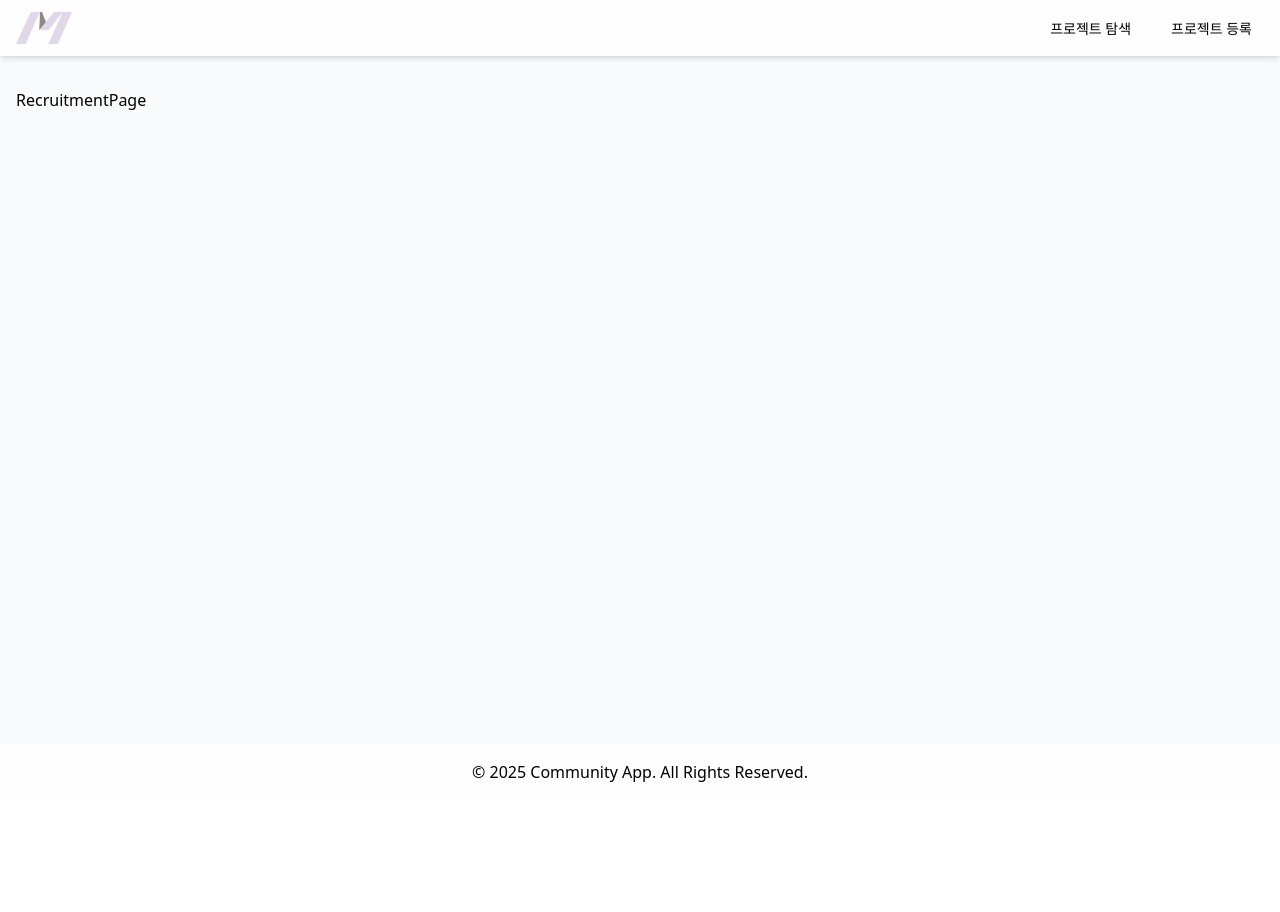
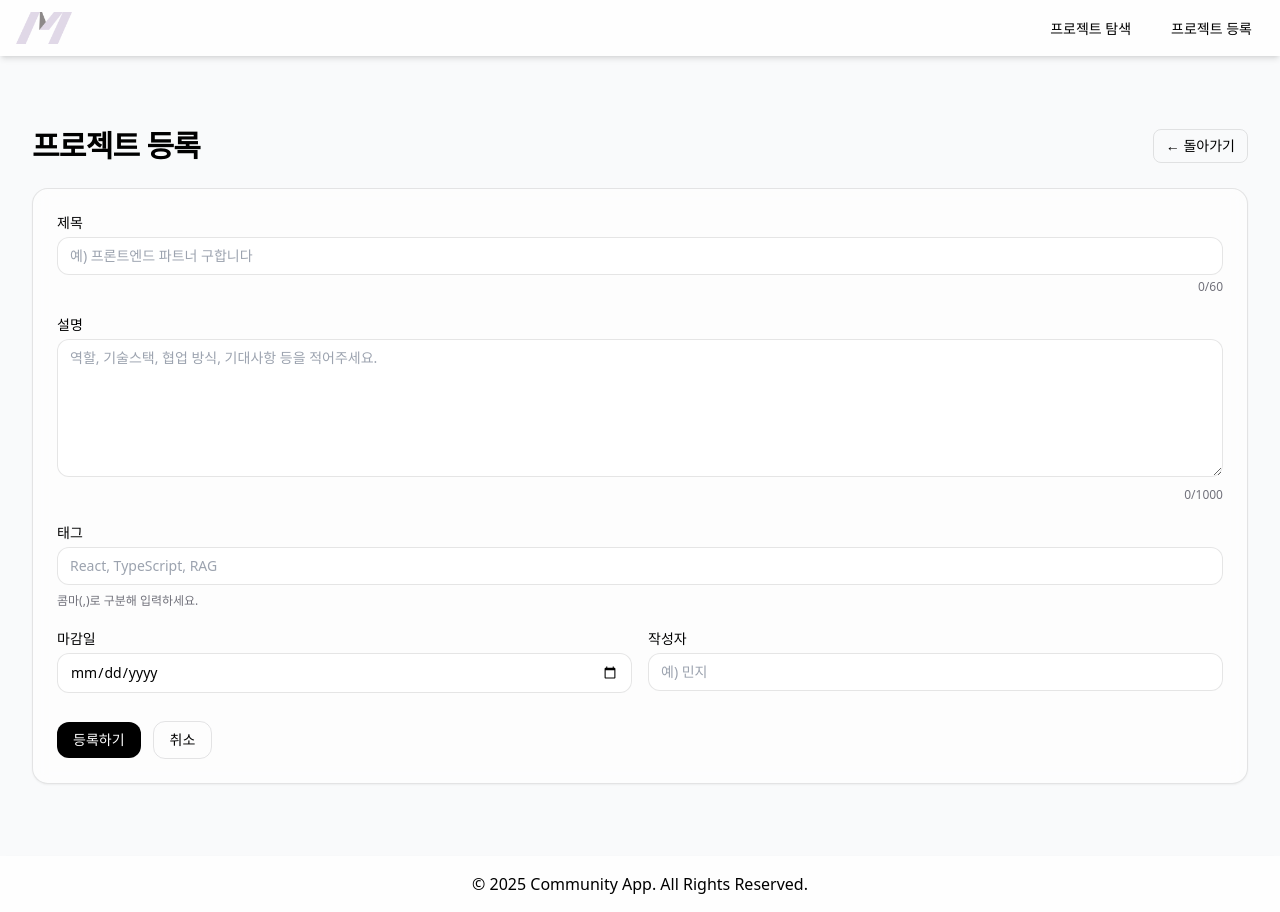
Before and after one commit to yurim6858/meom_front, a React (Vite) app in the folder moem-app/: page /recruitments in a window 1280 px wide. Before the commit the page ends 800 px from the top, so only its background shows below. Built offline with nearby package versions, Linux system fonts and the light colour scheme.

Commit message:
feat: 프로젝트 등록 초기 구현현

```diff
--- a/moem-app/src/pages/RecruitmentPage.jsx
+++ b/moem-app/src/pages/RecruitmentPage.jsx
@@ -1,9 +1,184 @@
-import React from 'react'
+// src/pages/project/ProjectCreatePage.jsx
+import { useState, useMemo } from "react";
+import { useNavigate } from "react-router-dom";
 
-const RecruitmentPage = () => {
+const MAX_TITLE = 60;
+const MAX_DESC = 1000;
+
+export default function ProjectCreatePage() {
+  const navigate = useNavigate();
+  const [title, setTitle] = useState("");
+  const [desc, setDesc] = useState("");
+  const [tagsInput, setTagsInput] = useState(""); // 콤마 구분
+  const [deadline, setDeadline] = useState("");
+  const [username, setUsername] = useState(""); // 작성자 이름(임시)
+  const [submitting, setSubmitting] = useState(false);
+  const [errors, setErrors] = useState({});
+
+  const tags = useMemo(
+    () =>
+      tagsInput
+        .split(",")
+        .map((t) => t.trim())
+        .filter((t) => t.length > 0)
+        .slice(0, 12),
+    [tagsInput]
+  );
+
+  const todayISO = useMemo(() => {
+    const d = new Date(); d.setHours(0,0,0,0);
+    return d.toISOString().slice(0, 10);
+  }, []);
+
+  const validate = () => {
+    const e = {};
+    if (!title.trim()) e.title = "제목을 입력해 주세요.";
+    if (title.trim().length > MAX_TITLE) e.title = `제목은 최대 ${MAX_TITLE}자입니다.`;
+    if (!desc.trim()) e.desc = "설명을 입력해 주세요.";
+    if (desc.trim().length > MAX_DESC) e.desc = `설명은 최대 ${MAX_DESC}자입니다.`;
+    if (!deadline) e.deadline = "마감일을 선택해 주세요.";
+    if (deadline && deadline < todayISO) e.deadline = "마감일은 오늘 이후여야 합니다.";
+    if (!username.trim()) e.username = "작성자 이름을 입력해 주세요.";
+    setErrors(e);
+    return Object.keys(e).length === 0;
+  };
+
+  const handleSubmit = async (e) => {
+    e.preventDefault();
+    if (!validate()) return;
+    try {
+      setSubmitting(true);
+
+      // TODO: 실제 API 연동으로 교체
+      // const res = await fetch('/api/projects', { method:'POST', body: JSON.stringify({...}) })
+      // const { id } = await res.json();
+
+      const fakeId = Math.floor(Math.random() * 900000 + 100000); // 임시 id
+      // 성공 후 상세로 이동
+      navigate(`/project/${fakeId}`, { replace: true });
+    } finally {
+      setSubmitting(false);
+    }
+  };
+
   return (
-    <div>RecruitmentPage</div>
-  )
+    <section className="scroll-mt-[72px]">
+      <div className="container max-w-[1280px] mx-auto px-4 py-8 sm:py-10">
+        <div className="mb-6 flex items-center justify-between">
+          <h1 className="text-2xl font-bold tracking-tight sm:text-3xl">프로젝트 등록</h1>
+          <button
+            type="button"
+            onClick={() => navigate(-1)}
+            className="rounded-lg border border-black/10 px-3 py-1.5 text-sm hover:bg-zinc-50 dark:border-white/10 dark:hover:bg-zinc-800"
+          >
+            ← 돌아가기
+          </button>
+        </div>
+
+        <form
+          onSubmit={handleSubmit}
+          className="rounded-2xl border border-black/10 bg-white/60 p-6 shadow-sm backdrop-blur dark:border-white/10 dark:bg-zinc-900/60"
+          noValidate
+        >
+          {/* 제목 */}
+          <div className="mb-5">
+            <label className="mb-1 block text-sm font-medium">제목</label>
+            <input
+              value={title}
+              onChange={(e) => setTitle(e.target.value)}
+              placeholder="예) 프론트엔드 파트너 구합니다"
+              className="w-full rounded-xl border border-black/10 bg-white px-3 py-2 text-sm outline-none focus:ring-2 focus:ring-black/10 dark:border-white/10 dark:bg-zinc-900"
+            />
+            <div className="mt-1 flex justify-between text-xs text-zinc-500">
+              <span>{errors.title || "\u00A0"}</span>
+              <span>{title.length}/{MAX_TITLE}</span>
+            </div>
+          </div>
+
+          {/* 설명 */}
+          <div className="mb-5">
+            <label className="mb-1 block text-sm font-medium">설명</label>
+            <textarea
+              value={desc}
+              onChange={(e) => setDesc(e.target.value)}
+              rows={6}
+              placeholder="역할, 기술스택, 협업 방식, 기대사항 등을 적어주세요."
+              className="w-full resize-y rounded-xl border border-black/10 bg-white px-3 py-2 text-sm outline-none focus:ring-2 focus:ring-black/10 dark:border-white/10 dark:bg-zinc-900"
+            />
+            <div className="mt-1 flex justify-between text-xs text-zinc-500">
+              <span>{errors.desc || "\u00A0"}</span>
+              <span>{desc.length}/{MAX_DESC}</span>
+            </div>
+          </div>
+
+          {/* 태그 */}
+          <div className="mb-5">
+            <label className="mb-1 block text-sm font-medium">태그</label>
+            <input
+              value={tagsInput}
+              onChange={(e) => setTagsInput(e.target.value)}
+              placeholder="React, TypeScript, RAG"
+              className="w-full rounded-xl border border-black/10 bg-white px-3 py-2 text-sm outline-none focus:ring-2 focus:ring-black/10 dark:border-white/10 dark:bg-zinc-900"
+            />
+            <div className="mt-2 flex flex-wrap gap-2">
+              {tags.map((tag) => (
+                <span
+                  key={tag}
+                  className="rounded-lg bg-zinc-100 px-2.5 py-1 text-xs text-zinc-700 dark:bg-zinc-800 dark:text-zinc-200"
+                >
+                  {tag}
+                </span>
+              ))}
+              {tags.length === 0 && (
+                <span className="text-xs text-zinc-500">콤마(,)로 구분해 입력하세요.</span>
+              )}
+            </div>
+          </div>
+
+          {/* 마감일 / 작성자 */}
+          <div className="mb-5 grid gap-4 sm:grid-cols-2">
+            <div>
+              <label className="mb-1 block text-sm font-medium">마감일</label>
+              <input
+                type="date"
+                value={deadline}
+                min={todayISO}
+                onChange={(e) => setDeadline(e.target.value)}
+                className="w-full rounded-xl border border-black/10 bg-white px-3 py-2 text-sm outline-none focus:ring-2 focus:ring-black/10 dark:border-white/10 dark:bg-zinc-900"
+              />
+              <div className="mt-1 text-xs text-red-600">{errors.deadline}</div>
+            </div>
+            <div>
+              <label className="mb-1 block text-sm font-medium">작성자</label>
+              <input
+                value={username}
+                onChange={(e) => setUsername(e.target.value)}
+                placeholder="예) 민지"
+                className="w-full rounded-xl border border-black/10 bg-white px-3 py-2 text-sm outline-none focus:ring-2 focus:ring-black/10 dark:border-white/10 dark:bg-zinc-900"
+              />
+              <div className="mt-1 text-xs text-red-600">{errors.username}</div>
+            </div>
+          </div>
+
+          {/* 액션 */}
+          <div className="mt-6 flex items-center gap-3">
+            <button
+              type="submit"
+              disabled={submitting}
+              className="rounded-xl bg-black px-4 py-2 text-sm font-medium text-white hover:bg-black/90 disabled:opacity-60 dark:bg-white dark:text-black dark:hover:bg-white/90"
+            >
+              {submitting ? "등록 중..." : "등록하기"}
+            </button>
+            <button
+              type="button"
+              onClick={() => navigate(-1)}
+              className="rounded-xl border border-black/10 px-4 py-2 text-sm hover:bg-zinc-50 dark:border-white/10 dark:hover:bg-zinc-800"
+            >
+              취소
+            </button>
+          </div>
+        </form>
+      </div>
+    </section>
+  );
 }
-
-export default RecruitmentPage
```
